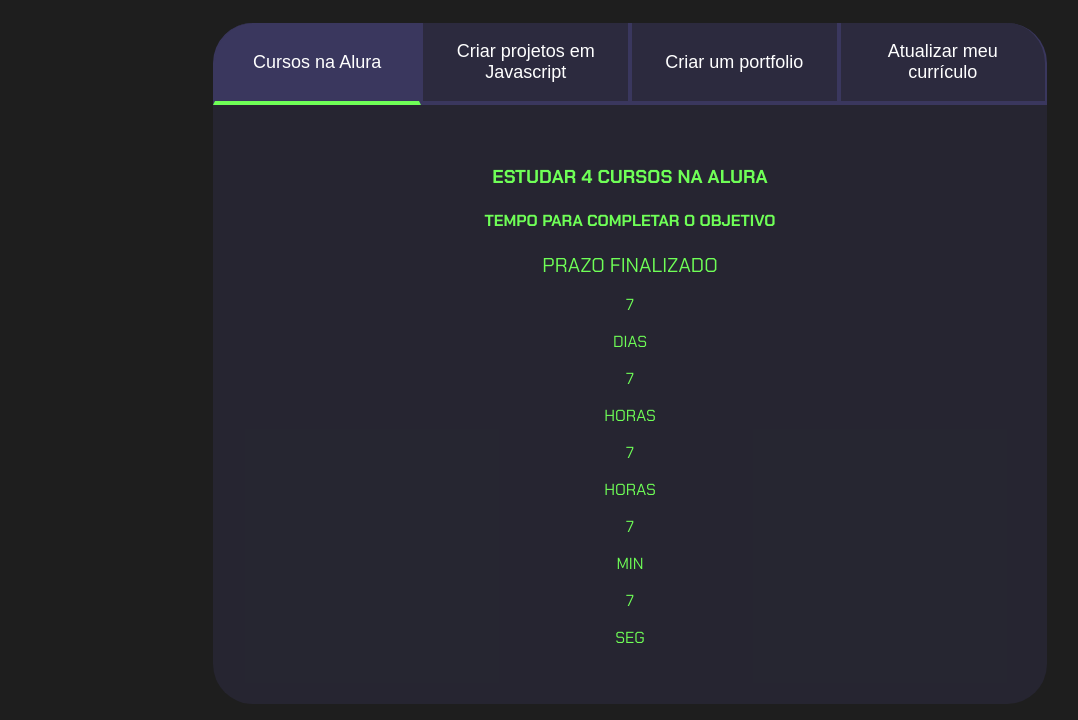
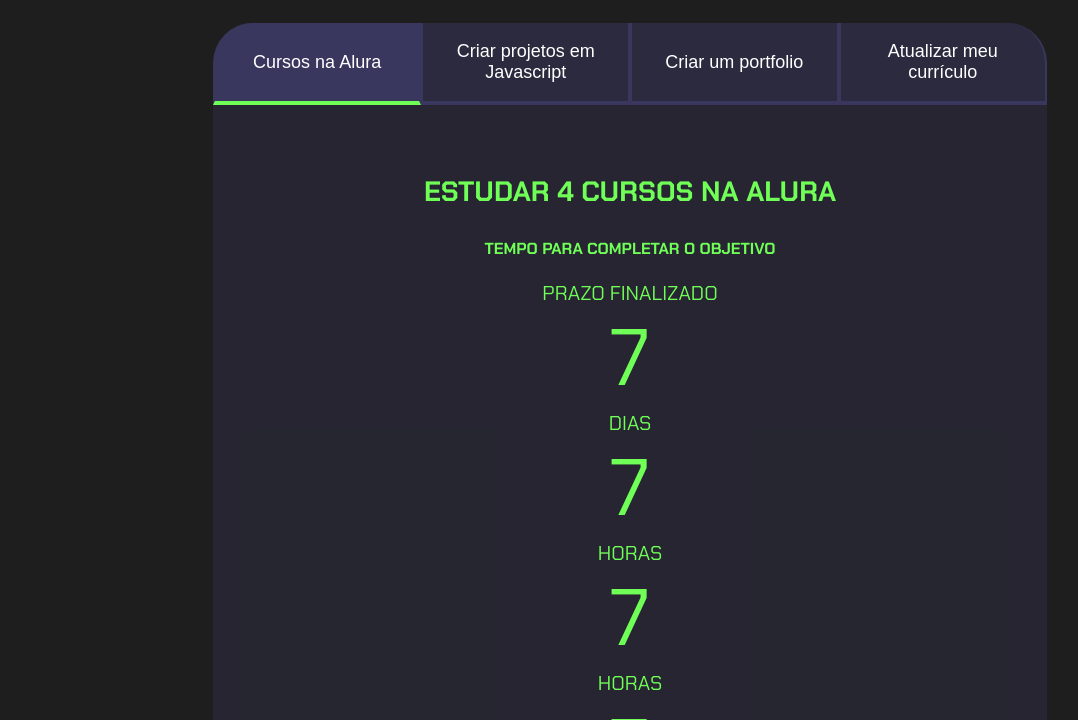
Before and after one commit to hsa0604/segundo-tri-21, a plain HTML site: page index.html in a window 1280 px wide. Shown: the part 80-800 px from the top of the page, without its empty margins (10-1088 px from the left). Drawn offline with Linux system fonts and the light colour scheme.

Commit message:
Update style.css

```diff
--- a/style.css
+++ b/style.css
@@ -99,6 +99,12 @@ body{
         border-radius: 0 40px 0 0;
     }
 }
+
+.aba-conteudo-titulo-principal{
+    font-size: 28px;
+    text-align: center;
+}
+
 .aba-conteudo-titulo-secundario{
     text-align: center;
     color: var(--verde);
@@ -106,8 +112,55 @@ body{
 }
 
 .contador{
-    font-size: 20px;
+  display: flex;
+  justify-content: center;
+  flex-wrap: wrap;
+}
+
+.contador-digito{
+  padding: 0 16px;
+  text-align: center;
+  min-width: 100px;
+}
+
+.contador-digito-numero{
+  font-size: 80px;
+  margin: 0;
+}
+
+.contador-digito-texto{
+  color: var(--verde);
+  font-size: 20px;
+  margin: 0;
+}
+
+.aba-conteudo-titulo-secundario{
     text-align: center;
+    color: var(--verde);
+    text-transform: uppercase;
+}
+
+.contador{
+  display: flex;
+  justify-content: center;
+  flex-wrap: wrap;
+}
+
+.contador-digito{
+  padding: 0 16px;
+  text-align: center;
+  min-width: 100px;
+}
+
+.contador-digito-numero{
+  font-size: 80px;
+  margin: 0;
+}
+
+.contador-digito-texto{
+  color: var(--verde);
+  font-size: 20px;
+  margin: 0;
 }
 
 @media screen and (min-width: 768px) {
```
